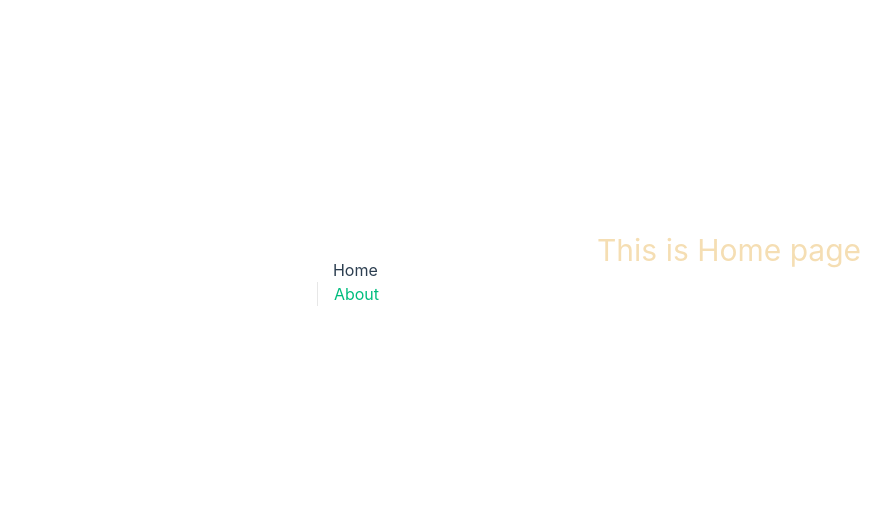
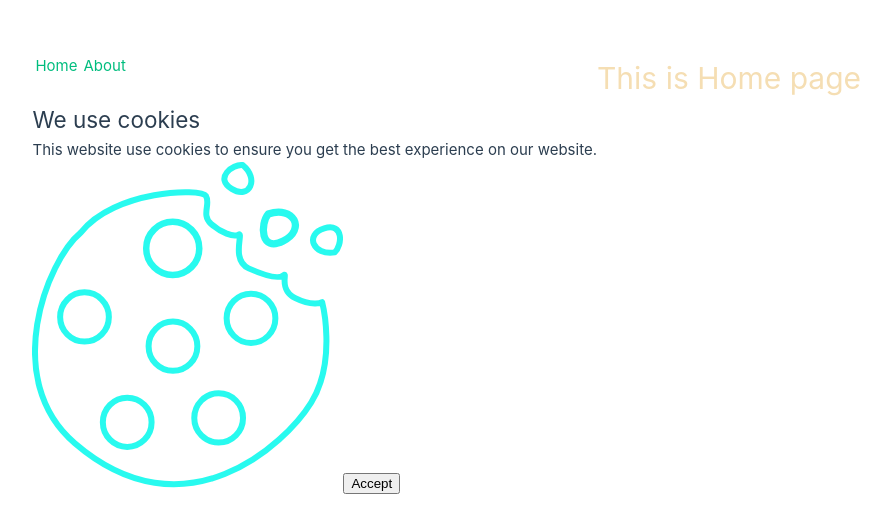
Before and after one commit to LcNyaker/team-project-vue, a Vue app: page / in a window 1280 px wide. Shown: the part 126-658 px from the top of the page, without its empty margins (43-934 px from the left). Built offline with nearby package versions, Linux system fonts and the light colour scheme; the HTML template or start-up script is replaced by a standard one; a web font is replaced by a local one.

Commit message:
🛠️ feat(cookiebar):add the cookie bar container and button

```diff
--- a/src/App.vue
+++ b/src/App.vue
@@ -1,5 +1,7 @@
 <script setup lang="ts">
 import { RouterLink, RouterView } from 'vue-router';
+
+import CookieBar from '@/components/CookieBar.vue';
 </script>
 
 <template>
@@ -13,68 +15,8 @@ import { RouterLink, RouterView } from 'vue-router';
   </header>
 
   <RouterView />
+
+  <div>
+    <CookieBar />
+  </div>
 </template>
-
-<style scoped>
-header {
-  line-height: 1.5;
-  max-height: 100vh;
-}
-
-.logo {
-  display: block;
-  margin: 0 auto 2rem;
-}
-
-nav {
-  width: 100%;
-  font-size: 12px;
-  text-align: center;
-  margin-top: 2rem;
-}
-
-nav a.router-link-exact-active {
-  color: var(--color-text);
-}
-
-nav a.router-link-exact-active:hover {
-  background-color: transparent;
-}
-
-nav a {
-  display: inline-block;
-  padding: 0 1rem;
-  border-left: 1px solid var(--color-border);
-}
-
-nav a:first-of-type {
-  border: 0;
-}
-
-@media (min-width: 1024px) {
-  header {
-    display: flex;
-    place-items: center;
-    padding-right: calc(var(--section-gap) / 2);
-  }
-
-  .logo {
-    margin: 0 2rem 0 0;
-  }
-
-  header .wrapper {
-    display: flex;
-    place-items: flex-start;
-    flex-wrap: wrap;
-  }
-
-  nav {
-    text-align: left;
-    margin-left: -1rem;
-    font-size: 1rem;
-
-    padding: 1rem 0;
-    margin-top: 1rem;
-  }
-}
-</style>
--- /dev/null
+++ b/src/components/CookieBar.vue
@@ -0,0 +1,23 @@
+<script setup lang="ts">
+import { ref } from 'vue';
+import CookieSvg from '@/assets/Cookie.svg';
+
+const showCookieBar = ref(true);
+
+function hideCookieBar() {
+  showCookieBar.value = false;
+}
+</script>
+
+<template>
+  <div v-if="showCookieBar" class="cookie-bar">
+    <div class="cookie-content">
+      <h2>We use cookies</h2>
+      <p>This website use cookies to ensure you get the best experience on our website.</p>
+      <div class="cookie-footer">
+        <img :src="CookieSvg" alt="Cookie icon" class="cookie-icon" />
+        <button @click="hideCookieBar">Accept</button>
+      </div>
+    </div>
+  </div>
+</template>
```
